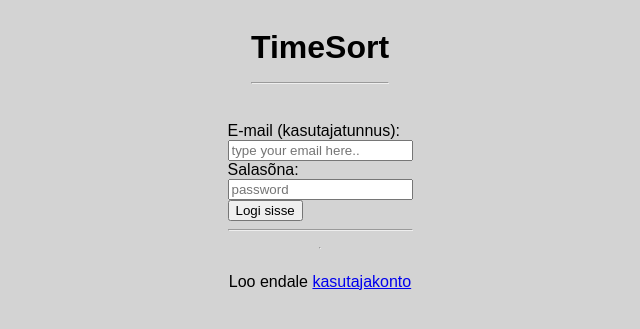
After one commit to henrimag/projekt, a PHP site: page /logIn.php in a window 1280 px wide. The commit adds this page. Shown: the top 329 px of the page, without its empty margins (320-960 px from the left). Run offline with PHP 8.4, Linux system fonts and the light colour scheme.

Commit message:
Added logIn + some css

```diff
--- a/functions/page_loading.php
+++ b/functions/page_loading.php
@@ -17,11 +17,12 @@ function display_head($title, $description) {
 //menu stuff
 function display_menu($is_main = false) {
   $pages = [
-    ['main', '' ],
-    ['test', 'test']
+    ['main | ', '' ],
+    ['test | ', 'test'],
+    ['logIn', 'logIn.php']
   ];
 
-  echo '<div id="menu">';
+  echo '<div id="menu" class="menu">';
   echo '<p>Time Sort</p>';
   echo '<nav>';
 
--- /dev/null
+++ b/site/logIn.php
@@ -0,0 +1,35 @@
+<?php require('../functions/page_loading.php'); ?>
+
+<!DOCTYPE html>
+<html>
+
+<link rel="stylesheet" href="https://stackpath.bootstrapcdn.com/font-awesome/4.7.0/css/font-awesome.min.css" />
+<link rel="stylesheet" href="../style/style.css">
+
+<?php display_head("Sisse logimise leht", "See on saidi sisselogimise leht"); ?>
+
+<body>
+
+    <div class="logInForm">
+        <h1>TimeSort
+            <hr>
+        </h1>
+
+        <form method="POST" action="<?php echo htmlspecialchars($_SERVER["PHP_SELF"]); ?>">
+            <label>E-mail (kasutajatunnus):</label><br>
+            <input type="email" name="email" placeholder="type your email here.."><br>
+
+            <label>Salasõna:</label><br>
+            <input name="password" type="password" placeholder="password"><br>
+
+
+            <input name="login" type="button" value="Logi sisse" onclick="window.location.href = 'index.php';">
+            <hr>
+        </form>
+        <hr>
+        <p>Loo endale <a href="https://ois2.tlu.ee/tluois/uus_ois2.tud_leht">kasutajakonto</a></p>
+    </div>
+
+</body>
+
+</html>
--- /dev/null
+++ b/style/style.css
@@ -0,0 +1,23 @@
+html {
+  background-color: lightgray;
+  margin: 0;
+  padding: 0;
+  font-family: sans-serif;
+}
+
+.logInForm {
+  display: flex;
+  flex-direction: column;
+  justify-content: space-between;
+  align-items: center;
+}
+
+.menu {
+    background-color: gray;
+    font-size: 1.5em;
+    text-align: center;
+}
+input[type="button"],
+input[type="submit"] {
+  cursor: pointer;
+}
```
Also changed, not shown: site/index.php (+8 -1 lines).
